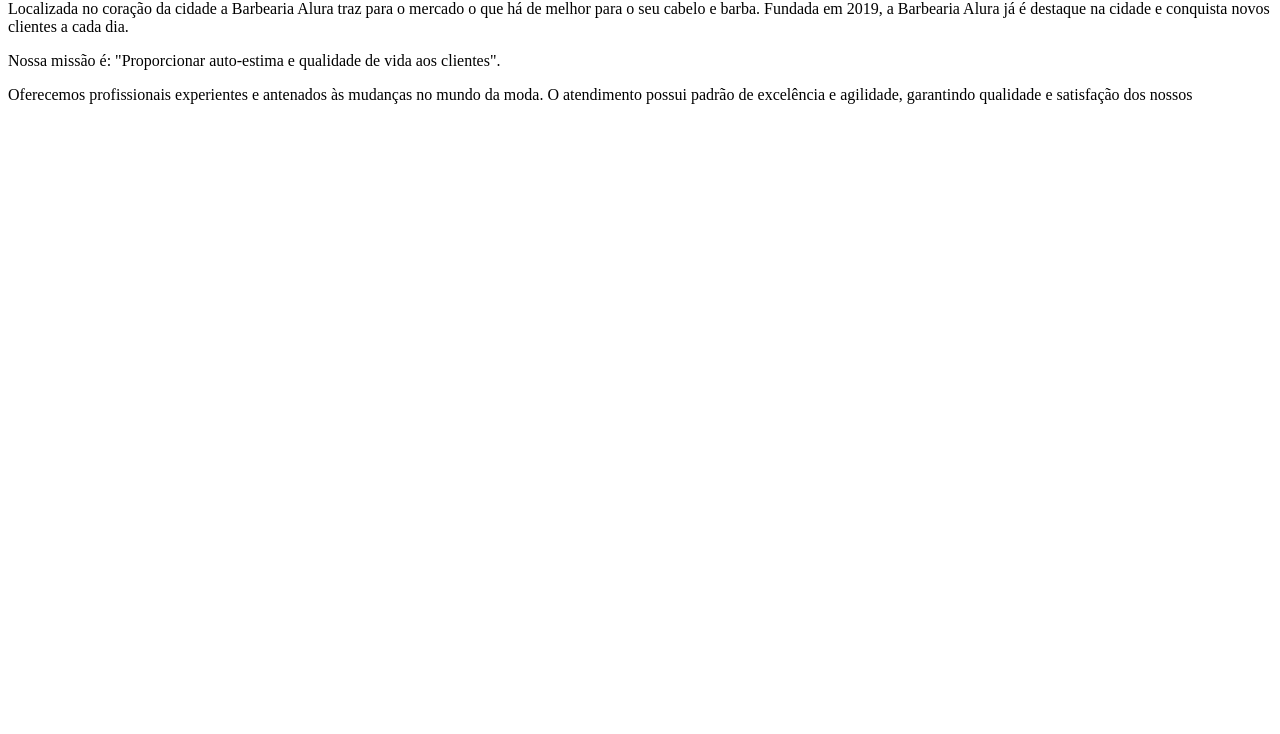
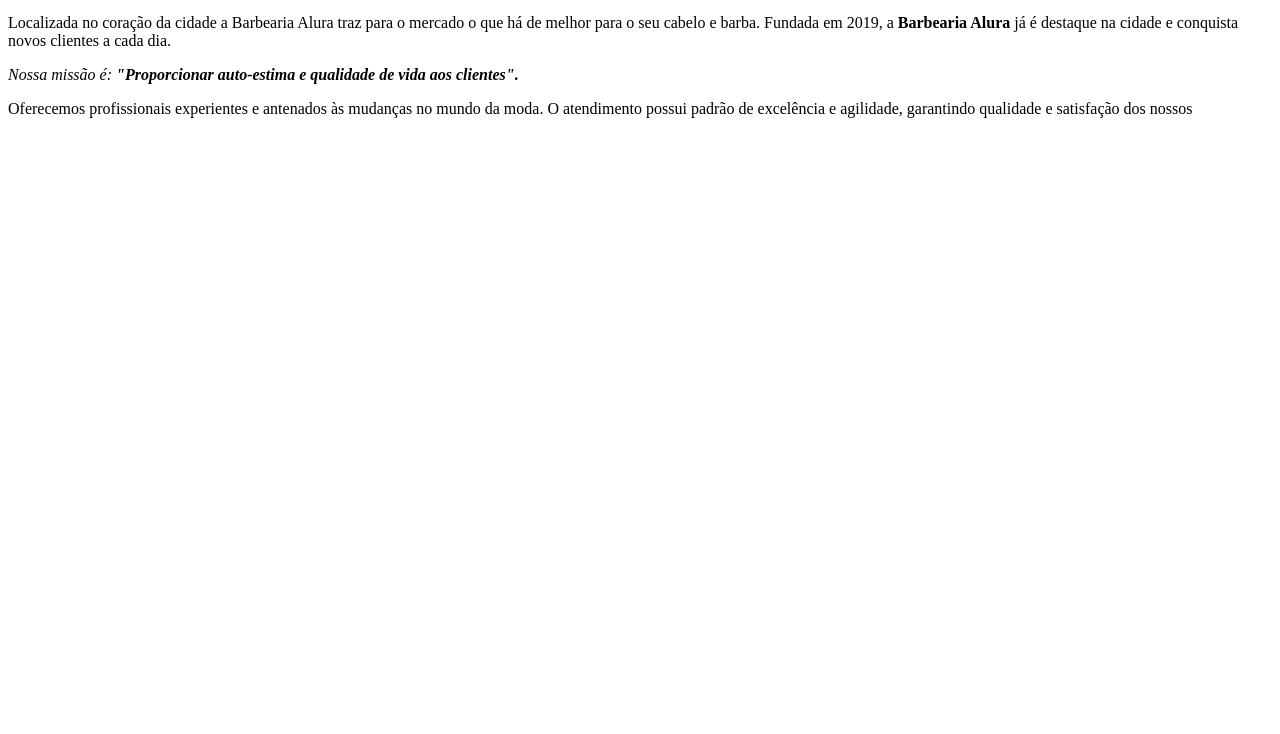
Before and after one commit to SteffenEdu/barbearia-alura-1A, a plain HTML site: page index.html in a window 1280 px wide. Shown: the part 66-800 px from the top of the page. Drawn offline with Linux system fonts and the light colour scheme.

Commit message:
alteração do index

```diff
--- a/index.html
+++ b/index.html
@@ -1,9 +1,13 @@
+<!DOCTYPE html>
+<html>
 <h1>Sobre a Barbearia Alura</h1>
 
 <p>Localizada no coração da cidade a Barbearia Alura traz para o mercado o que há de melhor para o seu cabelo e barba.
- Fundada em 2019, a Barbearia Alura já é destaque na cidade e conquista novos clientes a cada dia.</p>
+ Fundada em 2019, a <strong>Barbearia Alura</strong> já é destaque na cidade e conquista novos clientes a cada dia.</p>
 
-<p>Nossa missão é: "Proporcionar auto-estima e qualidade de vida aos clientes".</p>
+<p><em>Nossa missão é: <strong>"Proporcionar auto-estima e qualidade de vida aos clientes".</strong></em></p>
 
 <p>Oferecemos profissionais experientes e antenados às mudanças no mundo da moda.
  O atendimento possui padrão de excelência e agilidade, garantindo qualidade e satisfação dos nossos </p>
+
+ </html>
```
